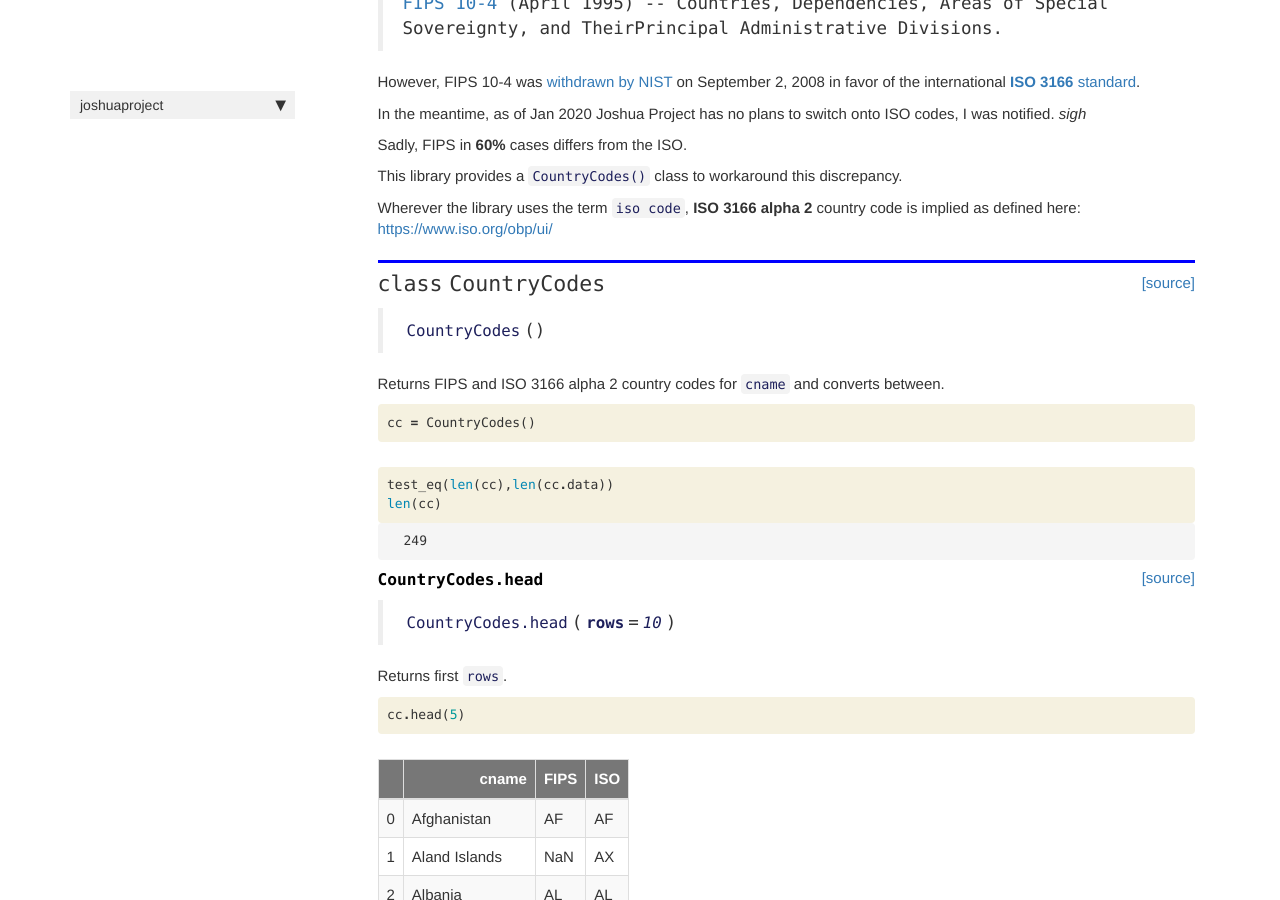
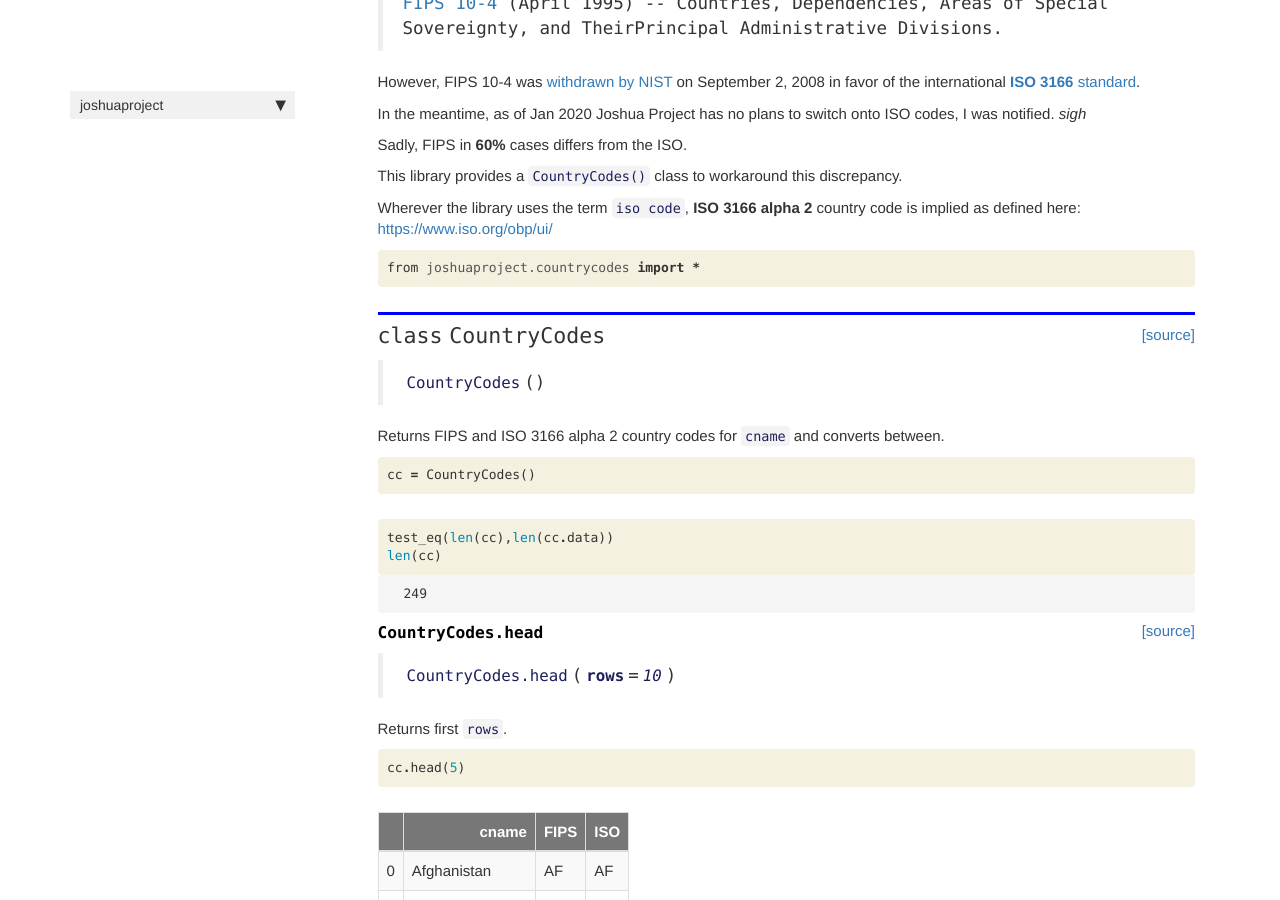
Before and after one commit to kdorichev/joshuaproject, a Jekyll site: the page built from docs/countrycodes.html, in a window 1280 px wide and 900 px high, scrolled down 534 px. Built offline with Jekyll 4.4.1, drawn with Linux system fonts in a browser that asks for light colours; nearby versions of some CDN libraries; comment, search, counter and statistics services are not loaded.

```diff
--- a/docs/countrycodes.html
+++ b/docs/countrycodes.html
@@ -41,6 +41,19 @@
 
 </div>
 </div>
+</div>
+<div class="cell border-box-sizing code_cell rendered">
+<div class="input">
+
+<div class="inner_cell">
+    <div class="input_area">
+<div class=" highlight hl-ipython3"><pre><span></span><span class="kn">from</span> <span class="nn">joshuaproject.countrycodes</span> <span class="k">import</span> <span class="o">*</span>
+</pre></div>
+
+    </div>
+</div>
+</div>
+
 </div>
 <div class="cell border-box-sizing code_cell rendered">
 
--- a/joshuaproject/__init__.py
+++ b/joshuaproject/__init__.py
@@ -1 +1 @@
-__version__ = "0.0.3"
+__version__ = "0.0.5"
```
Also changed, not shown: README.md, 4 other files.
